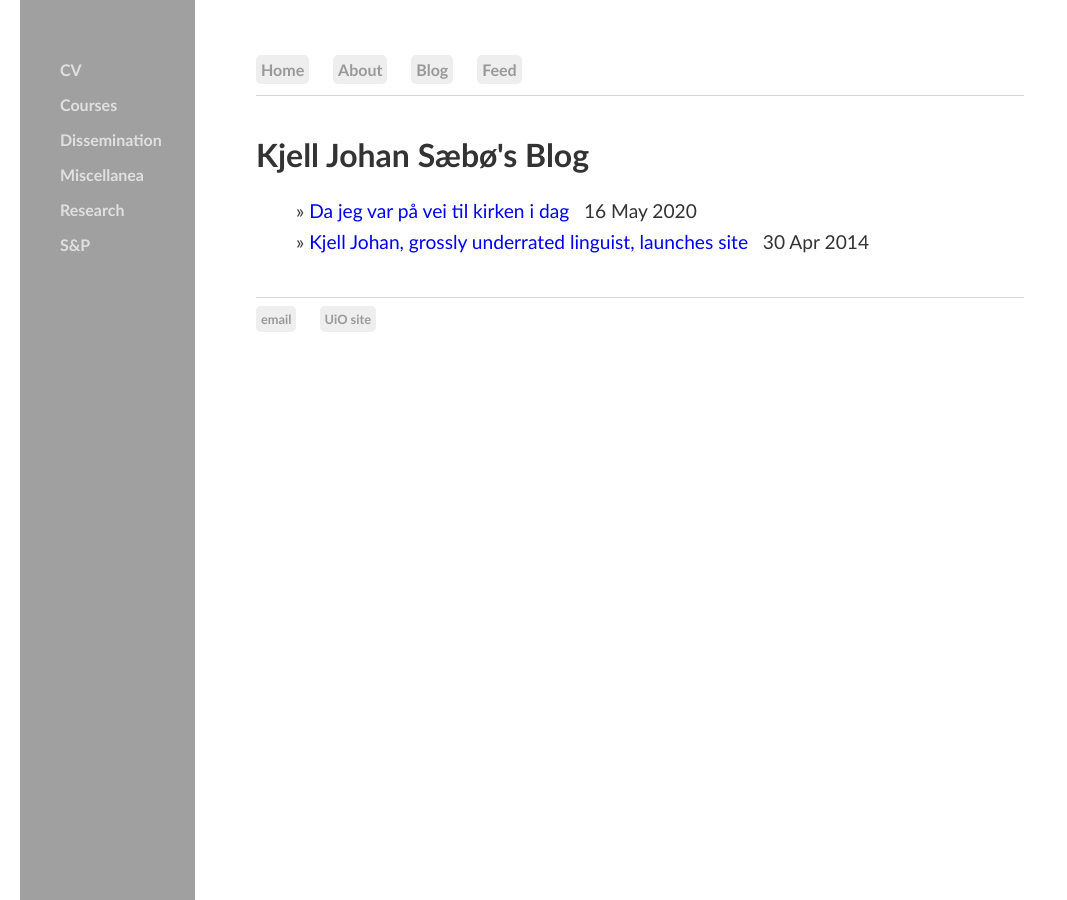
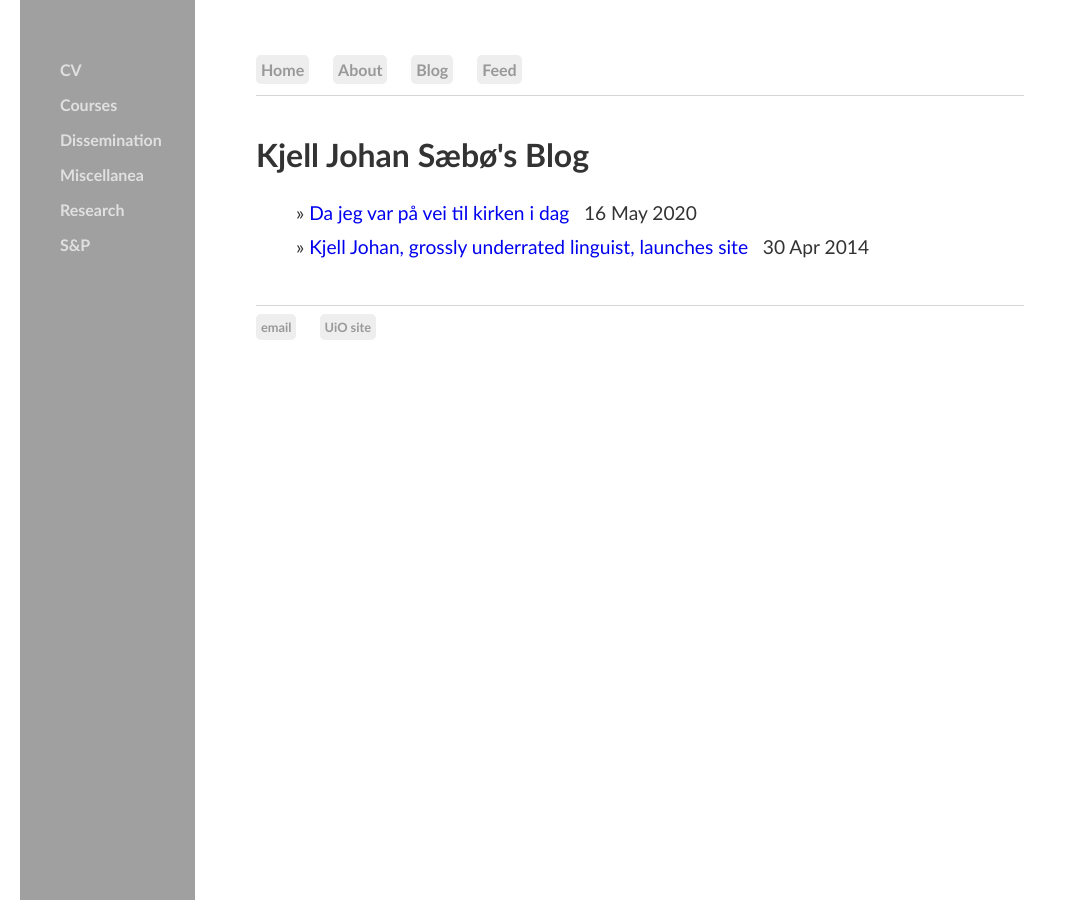
Before and after one commit to kjelljs/kjelljs.github.io, a Jekyll site: the page built from blog/index.html, in a window 1280 px wide. Shown: the whole page, without its empty margins (0-1067 px from the left). Built offline with Jekyll 4.4.1, drawn with Linux system fonts in a browser that asks for light colours.

Commit message:
Update main.css

```diff
--- a/css/main.css
+++ b/css/main.css
@@ -62,7 +62,7 @@
     color: #404040;
 }
 #blogposts {
-    font-family: Optima, Candara, Calibri, Arial, sans-serif; line-height: 1.6em;
+    font-family: Optima, Candara, Calibri, Arial, sans-serif; line-height: 1.8em;
     color: #333;
 }
 h1 {
```
